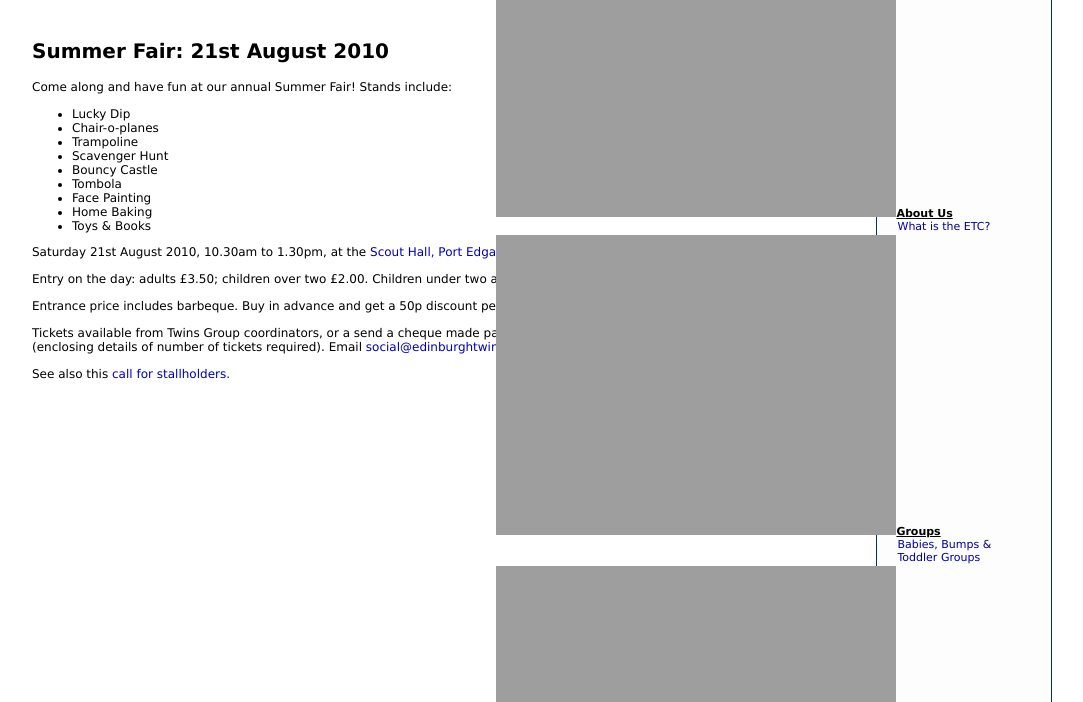
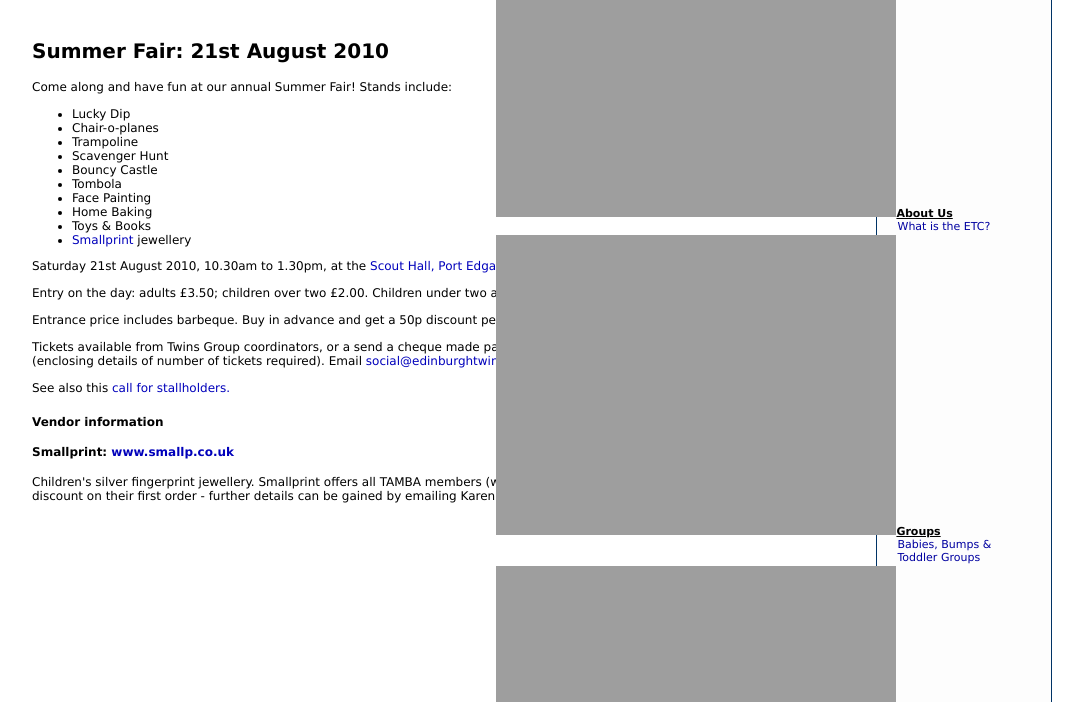
Before and after one commit to eltmc/etc-website-2010, a PHP site: page /events/ in a window 1280 px wide. Shown: the part 281-983 px from the top of the page, without its empty margins (96-1179 px from the left). Run offline with PHP 8.4, Linux system fonts and the light colour scheme.

Commit message:
Added vendor information to Summer Fair event section, with specific info about Smallprint

```diff
--- a/events/index.php
+++ b/events/index.php
@@ -33,8 +33,8 @@ include:</p>
    <li>Face Painting</li>
    <li>Home Baking</li>
    <li>Toys & Books</li>
+   <li><a href="http://www.smallp.co.uk/">Smallprint</a> jewellery</li>
  </ul>
-
 
 <p>Saturday 21st August 2010, 10.30am to 1.30pm, at the <a
 href="http://maps.google.co.uk/maps?q=EH30+9SQ">Scout Hall, Port
@@ -57,6 +57,17 @@ href="/messageboard/viewtopic.php?f=5&t=197">announcement</a> and
 -->this <a href="/messageboard/viewtopic.php?f=5&t=197">call for
 stallholders.</a></p>
 
+<h3>Vendor information</h3>
+
+<h4>Smallprint: <a href="http://www.smallp.co.uk/">www.smallp.co.uk</a></h4>
+
+<p>Children's silver fingerprint jewellery. Smallprint offers all
+TAMBA members (with valid membership details) a buy-one-get-one-free
+discount on their first order - further details can be gained by
+emailing Karen on <a
+href="mailto:karen@smallp.co.uk">karen@smallp.co.uk</a></p>
+
+
     </div>
     <div class="clear">
       <br />
```
